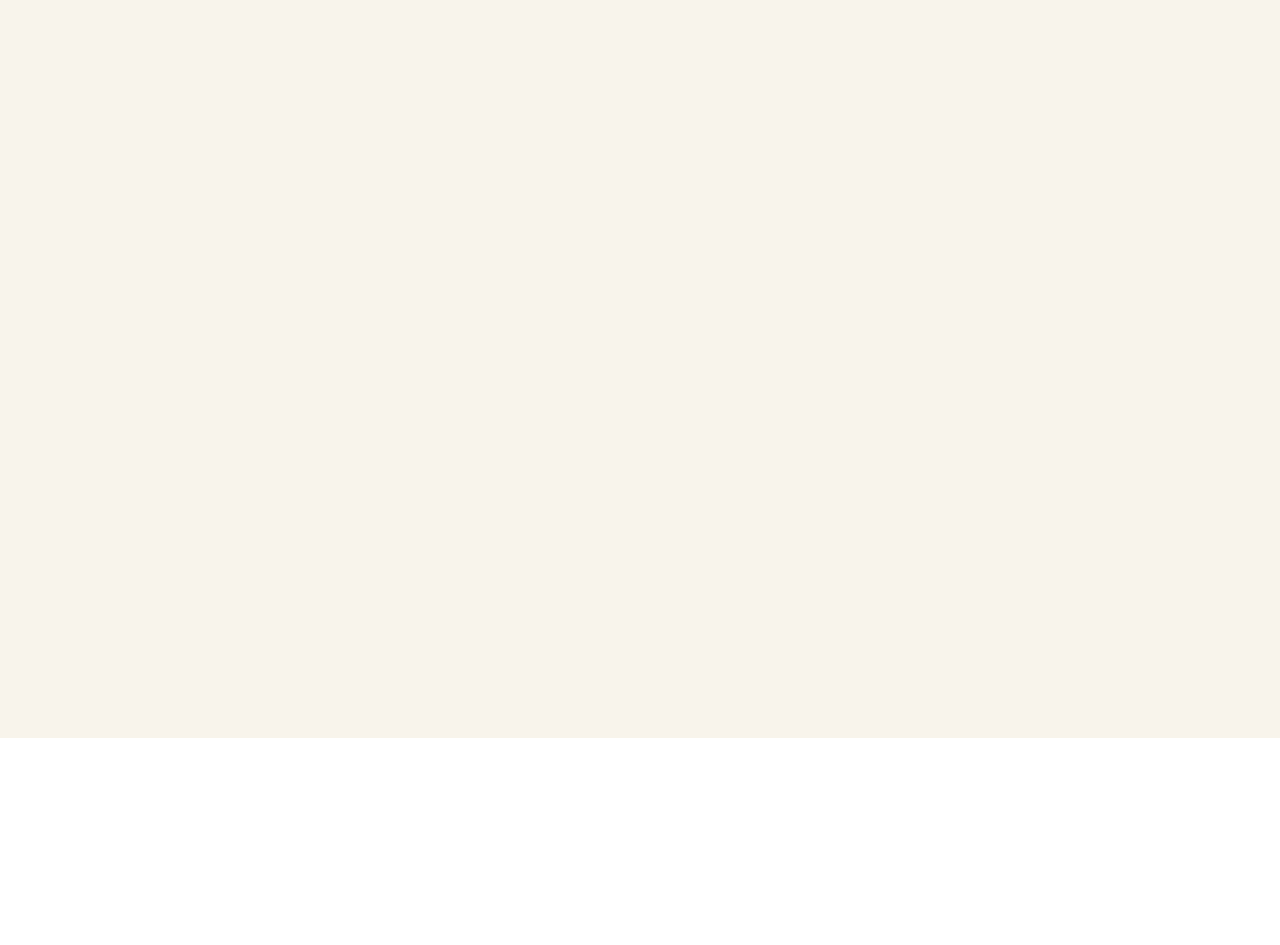
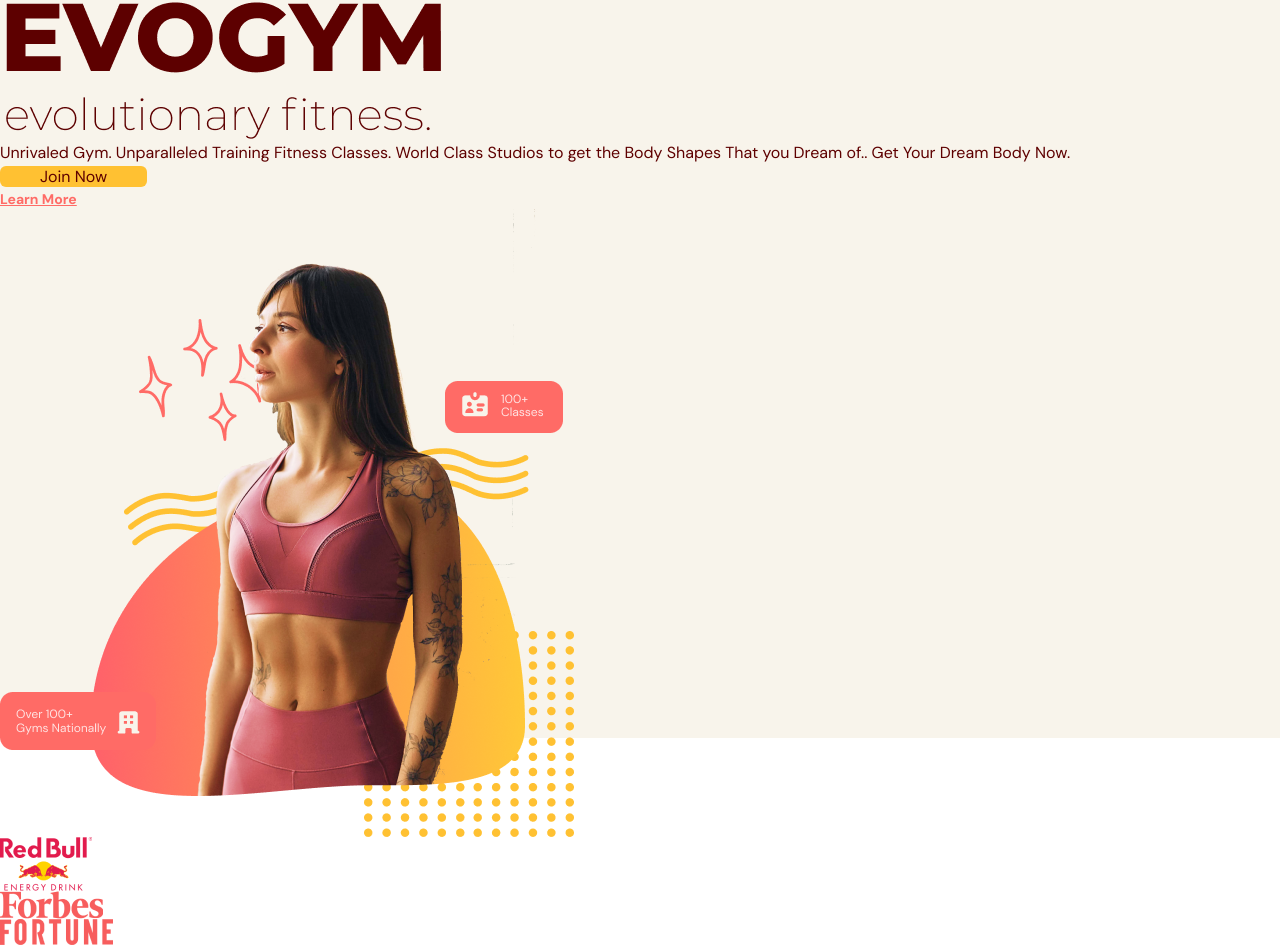
Before and after one commit to Fredg827/Fitness-Tracker-App, a React (Vite) app in the folder fitness-tracker/: page / in a window 1280 px wide. Shown: the part 62-1007 px from the top of the page. Before the commit the page ends 800 px from the top, so only its background shows below. Built offline with nearby package versions, Linux system fonts and the light colour scheme.

Commit message:
Structuring home page and adding images

```diff
--- a/fitness-tracker/src/App.tsx
+++ b/fitness-tracker/src/App.tsx
@@ -1,15 +1,34 @@
 import Navbar from "@/scenes/navbar";
-import { useState } from "react";
+import Home from "@/scenes/home";
+import { useEffect, useState } from "react";
 import { SelectedPage } from "./shared/types";
 
 function App() {
   const [selectedPage, setSelectedPage] = useState<SelectedPage>(
     SelectedPage.Home,
   );
+  const [isTopOfPage, setIsTopOfPage] = useState<boolean>(true);
+
+  useEffect(() => {
+    const handleScroll = () => {
+      if (window.scrollY === 0) {
+        setIsTopOfPage(true);
+        setSelectedPage(SelectedPage.Home);
+      }
+      if (window.scrollY !== 0) setIsTopOfPage(false);
+    };
+    window.addEventListener("scroll", handleScroll);
+    return () => window.removeEventListener("scroll", handleScroll);
+  }, []);
 
   return (
     <div className="app bg-gray-20">
-      <Navbar selectedPage={selectedPage} setSelectedPage={setSelectedPage} />
+      <Navbar
+        isTopOfPage={isTopOfPage}
+        selectedPage={selectedPage}
+        setSelectedPage={setSelectedPage}
+      />
+      <Home setSelectedPage={setSelectedPage} />
     </div>
   );
 }
--- /dev/null
+++ b/fitness-tracker/src/scenes/home/index.tsx
@@ -0,0 +1,77 @@
+import { SelectedPage } from "@/shared/types";
+import useMediaQuery from "@/hooks/useMediaQuery";
+import HomePageText from "/src/assets/HomePageText.png";
+import HomePageGraphic from "/src/assets/HomePageGraphic.png";
+import SponsorRedBull from "/src/assets/SponsorRedBull.png";
+import SponsorForbes from "/src/assets/SponsorForbes.png";
+import SponsorFortune from "/src/assets/SponsorFortune.png";
+
+import ActionButton from "@/shared/actionButton";
+import AnchorLink from "react-anchor-link-smooth-scroll";
+
+type Props = {
+  setSelectedPage: (value: SelectedPage) => void;
+};
+
+const Home = ({ setSelectedPage }: Props) => {
+  const isAboveMediumScreens = useMediaQuery("(min-width: 1060px)");
+
+  return (
+    <section id="Home" className="gap-16 bg-gray-20 py-10 md:h-full md:pb-0">
+      {/* Image and main header */}
+      <div>
+        {/* Main Header*/}
+        <div></div>
+        {/* Image */}
+        <div>
+          {/*Headings*/}
+          <div>
+            <div>
+              <div>
+                <img alt="home-page-text" src={HomePageText} />
+              </div>
+            </div>
+            <p>
+              Unrivaled Gym. Unparalleled Training Fitness Classes. World Class
+              Studios to get the Body Shapes That you Dream of.. Get Your Dream
+              Body Now.
+            </p>
+          </div>
+          {/* Action Buttons */}
+          <div>
+            <ActionButton setSelectedPage={setSelectedPage}>
+              Join Now
+            </ActionButton>
+            <AnchorLink
+              className="text-sm font-bold text-primary-500 underline hover:text-secondary-500"
+              onClick={() => setSelectedPage(SelectedPage.ContactUs)}
+              href={`#${SelectedPage.ContactUs}`}
+            >
+              <p>Learn More</p>
+            </AnchorLink>
+          </div>
+        </div>
+
+        {/* Image */}
+        <div>
+          <img alt="home-pageGraphic" src={HomePageGraphic} />
+        </div>
+      </div>
+
+      {/* Sponsors */}
+      {isAboveMediumScreens && (
+        <div>
+          <div>
+            <div>
+              <img alt="redbull-sponsor" src={SponsorRedBull} />
+              <img alt="forbes-sponsor" src={SponsorForbes} />
+              <img alt="fortune-sponsor" src={SponsorFortune} />
+            </div>
+          </div>
+        </div>
+      )}
+    </section>
+  );
+};
+
+export default Home;
--- a/fitness-tracker/src/scenes/navbar/index.tsx
+++ b/fitness-tracker/src/scenes/navbar/index.tsx
@@ -7,18 +7,24 @@ import useMediaQuery from "@/hooks/useMediaQuery";
 import ActionButton from "@/shared/actionButton";
 
 type Props = {
+  isTopOfPage: boolean;
   selectedPage: SelectedPage;
   setSelectedPage: (value: SelectedPage) => void;
 };
 
-const Navbar = ({ selectedPage, setSelectedPage }: Props) => {
+const Navbar = ({ isTopOfPage, selectedPage, setSelectedPage }: Props) => {
   const flexBetween = " flex items-centre justify-between";
   const isAboveMediumScreens = useMediaQuery("(min-width: 1060px)");
   const [isMenuToggled, setIsMenuToggled] = useState<boolean>(false);
+  const navbarBackground = isTopOfPage
+    ? "bg-transparent"
+    : "bg-primary-100 drop-shadow";
 
   return (
     <nav>
-      <div className={`${flexBetween} fixed top-0 z-30 w-full py-6`}>
+      <div
+        className={`${navbarBackground} ${flexBetween} fixed top-0 z-30 w-full py-6`}
+      >
         <div className={`${flexBetween} mx-auto w-5/6`}>
           <div className={`${flexBetween} w-full gap-16`}>
             {/* LEFT SIDE */}
@@ -78,6 +84,30 @@ const Navbar = ({ selectedPage, setSelectedPage }: Props) => {
               <XMarkIcon className="h-6 w-6 text-gray-400" />
             </button>
           </div>
+
+          {/* Menu Items */}
+          <div className="ml-[33%] flex flex-col gap10 text-2xl">
+            <Link
+              page="Home"
+              selectedPage={selectedPage}
+              setSelectedPage={setSelectedPage}
+            />
+            <Link
+              page="Benefits"
+              selectedPage={selectedPage}
+              setSelectedPage={setSelectedPage}
+            />
+            <Link
+              page="Our Classes"
+              selectedPage={selectedPage}
+              setSelectedPage={setSelectedPage}
+            />
+            <Link
+              page="Contact Us"
+              selectedPage={selectedPage}
+              setSelectedPage={setSelectedPage}
+            />
+          </div>
         </div>
       )}
     </nav>
```
Also changed, not shown: fitness-tracker/src/assets/HomePageGraphic (1).png (deleted).
